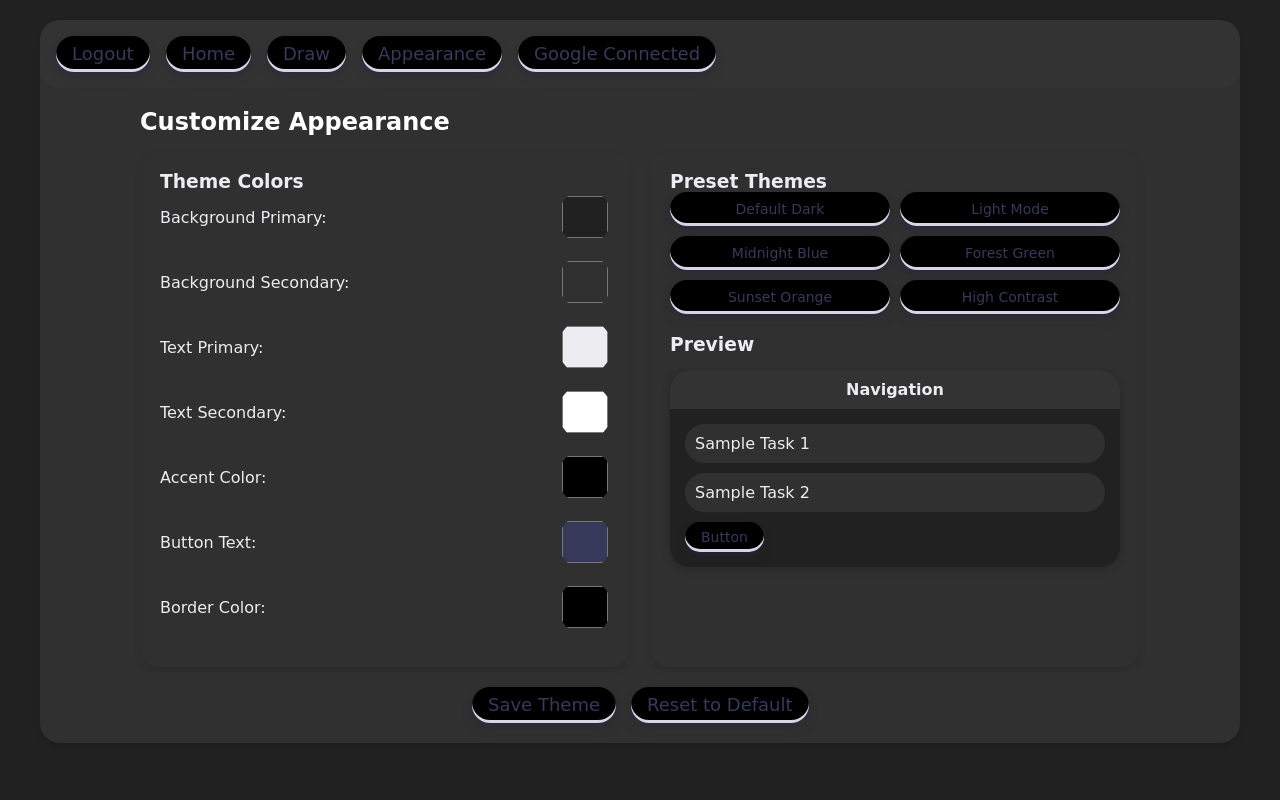
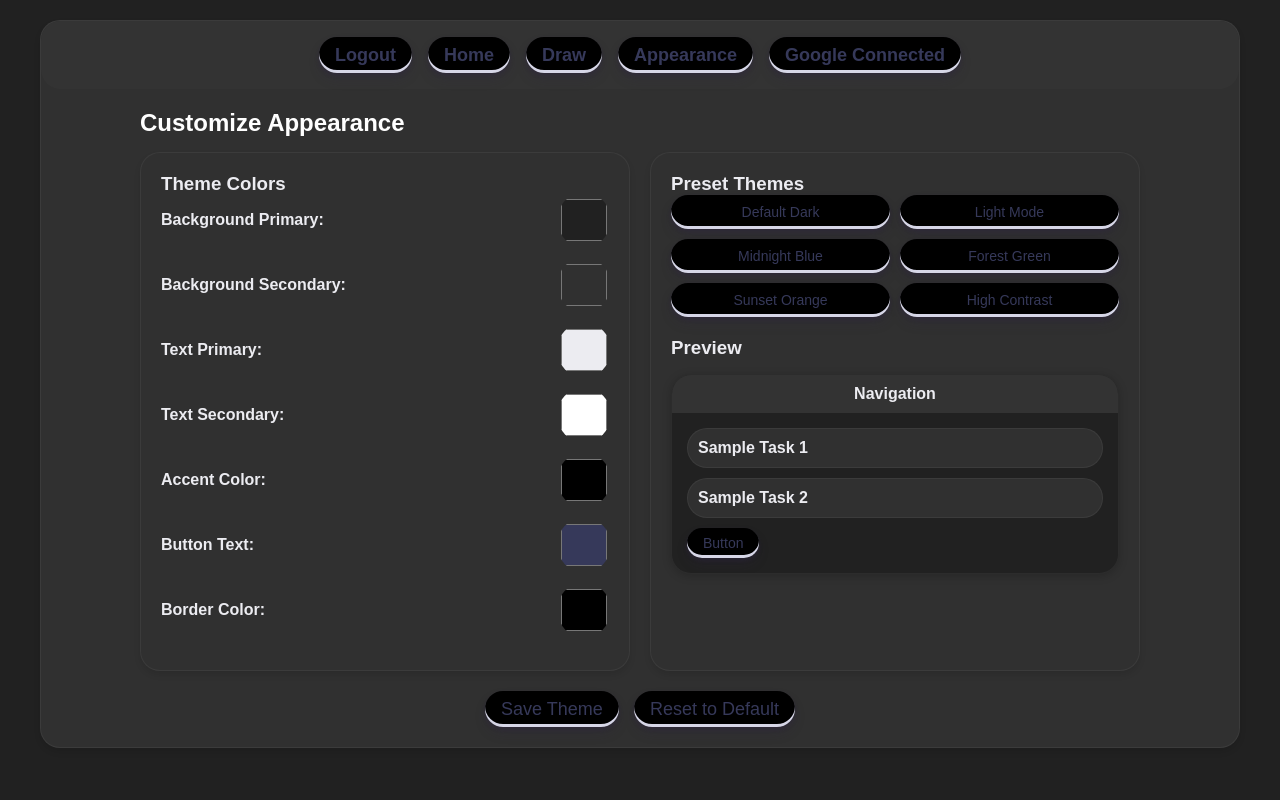
Before and after one commit to CarlosMelicandia/EchoNote, a Flask app: page /appearance in a window 1280 px wide. Run offline with Flask 3, Linux system fonts and the light colour scheme; the visitor is signed in with stand-in values (Sample User, id 1).

Commit message:
font change

```diff
--- a/static/styles.css
+++ b/static/styles.css
@@ -18,7 +18,8 @@
 
 body {
   margin: 0;
-    font-family: 'Comic Sans MS', 'Segoe Script', cursive;
+  font-family: 'Arial', sans-serif;
+  font-weight: bold;
   background-color: var(--bg-primary);
   color: var(--text-primary);
   display: flex;
@@ -45,6 +46,7 @@
   flex-direction: column;
   box-shadow: 0 4px 6px rgba(0, 0, 0, 0.1);
   margin-bottom: 20px;
+  border: 1px solid rgba(255, 255, 255, 0.05);
 }
 
 h1 {
@@ -100,7 +102,7 @@
   color: var(--button-text);
   cursor: pointer;
   display: inline-flex;
-    font-family: 'Comic Sans MS', 'Segoe Script', cursive;
+  font-family: 'Arial', sans-serif;
   height: 36px;
   justify-content: center;
   line-height: 1;
@@ -154,6 +156,7 @@
   padding: 0;
   display: flex;
   max-width: 100%;
+  justify-content: center;
 }
 
 nav ul li {
@@ -173,7 +176,7 @@
   color: var(--button-text);
   cursor: pointer;
   display: inline-flex;
-    font-family: 'Comic Sans MS', 'Segoe Script', cursive;
+  font-family: 'Arial', sans-serif;
   height: 36px;
   justify-content: center;
   line-height: 1;
@@ -390,6 +412,7 @@
   border-radius: var(--radius);
   padding: 20px;
   box-shadow: 0 4px 6px rgba(0, 0, 0, 0.1);
+  border: 1px solid rgba(255, 255, 255, 0.05);
 }
 
 .color-option {
@@ -436,6 +459,7 @@
   overflow: hidden;
   margin-top: 15px;
   box-shadow: 0 2px 10px rgba(0, 0, 0, 0.2);
+  border: 1px solid rgba(255, 255, 255, 0.05);
 }
 
 .preview-nav {
@@ -456,6 +480,7 @@
   padding: 10px;
   margin-bottom: 10px;
   border-radius: var(--radius);
+  border: 1px solid rgba(255, 255, 255, 0.05);
 }
 
 .preview-button {
```
Also changed, not shown: other parts of static/styles.css (+26 -3 lines). Lines whose indentation alone changed are shown as unchanged.
